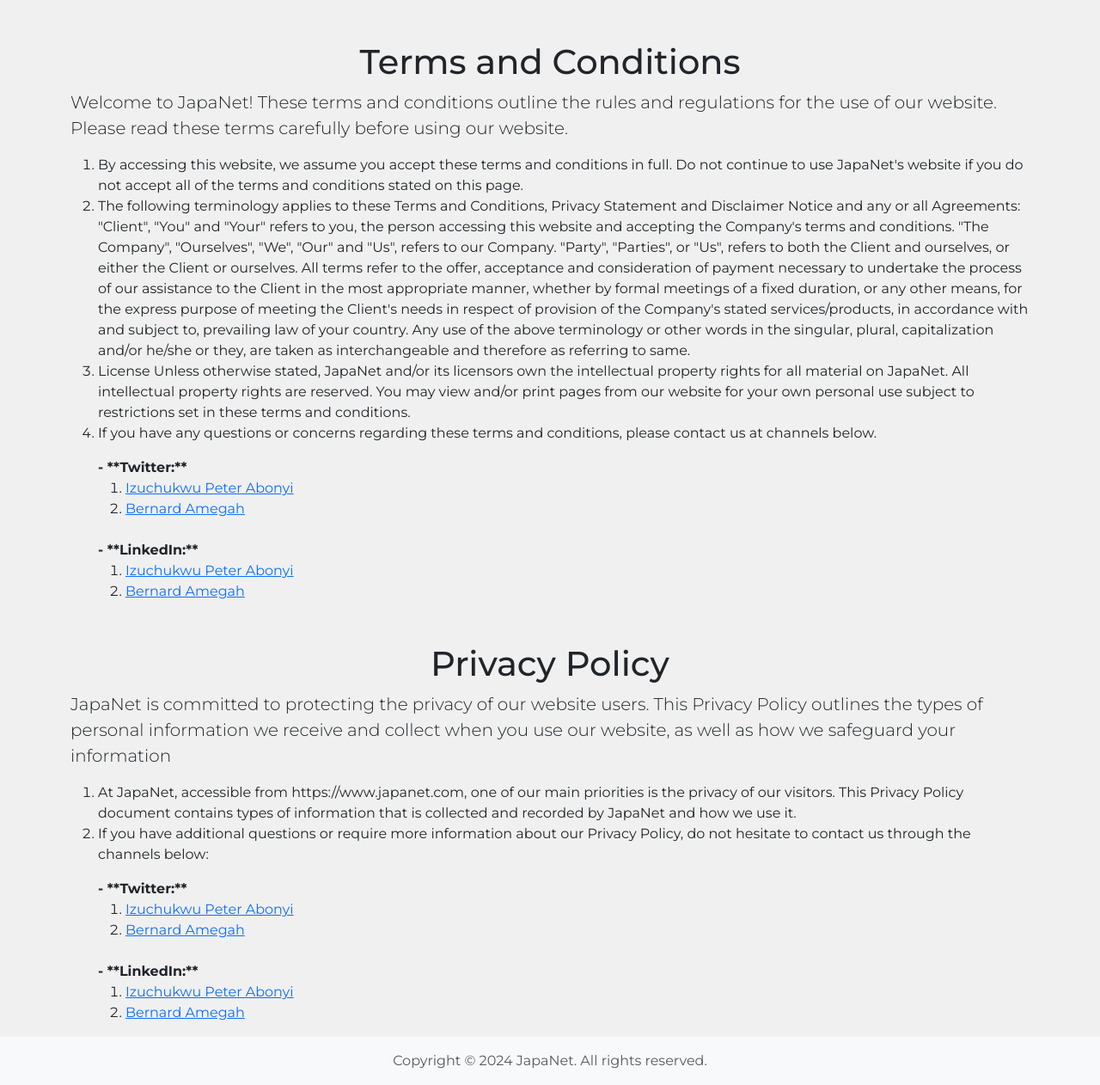
After one commit to Drpmartins/JapaNet, a Python web app: template app/templates/admin/TnC.html in a window 1280 px wide. The commit adds this page. Shown: the whole page at 86% size. Run offline with Jinja, Linux system fonts and the light colour scheme; the template is opened without the code that fills it, so the values that code supplies are empty.

Commit message:
Updating some templates for the admins and including the terms and conditions

```diff
--- /dev/null
+++ b/app/templates/admin/TnC.html
@@ -0,0 +1,62 @@
+{% extends 'admin/base.html' %}
+
+{% block content %}
+
+<body>
+
+    <div class="container mt-5">
+        <h1 class="text-center">Terms and Conditions</h1>
+        <p class="lead">Welcome to JapaNet! These terms and conditions outline the rules and regulations for the use of our website. Please read these terms carefully before using our website.</p>
+        <ol>
+            <li>By accessing this website, we assume you accept these terms and conditions in full. Do not continue to use JapaNet's website if you do not accept all of the terms and
+                conditions stated on this page.</li>
+            <li>The following terminology applies to these Terms and Conditions, Privacy Statement and Disclaimer Notice and any or all Agreements: "Client", "You" and "Your" refers to you,
+                the person accessing this website and accepting the Company's terms and conditions. "The Company", "Ourselves", "We", "Our" and "Us", refers to our Company. "Party", "Parties", or "Us", refers to both the Client and ourselves, or either the Client or ourselves. All terms refer to the offer, acceptance and consideration of payment necessary to undertake the process of our assistance to the Client in the most appropriate manner, whether by formal meetings of a fixed duration, or any other means, for the express purpose of meeting the Client's needs in respect of provision of the Company's stated services/products, in accordance with and subject to, prevailing law of your country. Any use of the above terminology or other words in the singular, plural,
+                capitalization and/or he/she or they, are taken as interchangeable and therefore as referring to same.</li>
+            <li>License
+                Unless otherwise stated, JapaNet and/or its licensors own the intellectual property rights for all material on JapaNet. All intellectual property rights are reserved.
+                You may view and/or print pages from our website for your own personal use subject to restrictions set in these terms and conditions.</li>
+            <li><p>If you have any questions or concerns regarding these terms and conditions, please contact us at channels below.</p>
+                <strong>- **Twitter:**</strong>
+                <ol>
+                    <li><a href="https://twitter.com/dr_coded">Izuchukwu Peter Abonyi</a></li>
+                    <li><a href="https://twitter.com/bern587/">Bernard Amegah</a></li>
+                </ol>
+                <br>
+                <strong>- **LinkedIn:**</strong>
+                <ol>
+                    <li><a href="https://www.linkedin.com/in/izuchukwu-peter-abonyi-446b95278/">Izuchukwu Peter Abonyi</a></li>
+                    <li><a href="https://www.linkedin.com/in/bernard-amegah-6191222ba/">Bernard Amegah</a></li>
+                </ol>
+                </li>
+        </ol>
+    </div>
+
+    <div class="container mt-5">
+        <h1 class="text-center">Privacy Policy</h1>
+        <p class="lead">JapaNet is committed to protecting the privacy of our website users. This Privacy Policy outlines the types of personal information we receive and collect when you use our website, as well as how we safeguard your information</p>
+        <ol>
+            <li>At JapaNet, accessible from https://www.japanet.com, one of our main priorities is the privacy of our visitors.
+                This Privacy Policy document contains types of information that is collected and recorded by JapaNet and how we use it.</li>
+
+            <li><p>If you have additional questions or require more information about our Privacy Policy, do not hesitate to contact us through the channels below:</p>
+                <strong>- **Twitter:**</strong>
+                <ol>
+                    <li><a href="https://twitter.com/dr_coded">Izuchukwu Peter Abonyi</a></li>
+                    <li><a href="https://twitter.com/bern587/">Bernard Amegah</a></li>
+                </ol>
+                <br>
+                <strong>- **LinkedIn:**</strong>
+                <ol>
+                    <li><a href="https://www.linkedin.com/in/izuchukwu-peter-abonyi-446b95278/">Izuchukwu Peter Abonyi</a></li>
+                    <li><a href="https://www.linkedin.com/in/bernard-amegah-6191222ba/">Bernard Amegah</a></li>
+                </ol>
+                </li>
+        </ol>
+    </div>
+
+</body>
+
+</html>
+
+{% endblock content %}
--- a/app/templates/admin/base.html
+++ b/app/templates/admin/base.html
@@ -20,7 +20,11 @@
 {% block content %}
 
 {% endblock %}
-
+<footer class="footer mt-auto py-3 bg-light bottom">
+    <div class="container text-center">
+        <span class="text-muted">Copyright &copy; 2024 JapaNet. All rights reserved.</span>
+    </div>
+</footer>
 <!-- Bootstrap JavaScript links -->
 <script src="https://cdn.jsdelivr.net/npm/bootstrap@5.3.3/dist/js/bootstrap.bundle.min.js"></script>
 <script src="{{ url_for('static', filename='js/admin.js') }}"></script>
--- a/app/templates/admin/navbar.html
+++ b/app/templates/admin/navbar.html
@@ -1,6 +1,8 @@
 <nav class="navbar navbar-expand-lg navbar-dark bg-primary">
   <div class="container">
-    <a class="navbar-brand" href="{{ url_for('admin_home') }}">JapaNet</a>
+    <a class="navbar-brand" href="{{ url_for('admin_home') }}">
+      <img src="{{ url_for('static', filename='logo.png') }}" alt="JapaNet Logo" style="max-width: 100px; max-height: 100px;">
+  </a>
     <button class="navbar-toggler" type="button" data-bs-toggle="collapse" data-bs-target="#navbarSupportedContent" aria-controls="navbarSupportedContent" aria-expanded="false" aria-label="Toggle navigation">
       <span class="navbar-toggler-icon"></span>
     </button>
```
Also changed, not shown: app/templates/admin/order_details.html (+8 -9 lines), app/templates/admin/register.html (+5 -5 lines).
